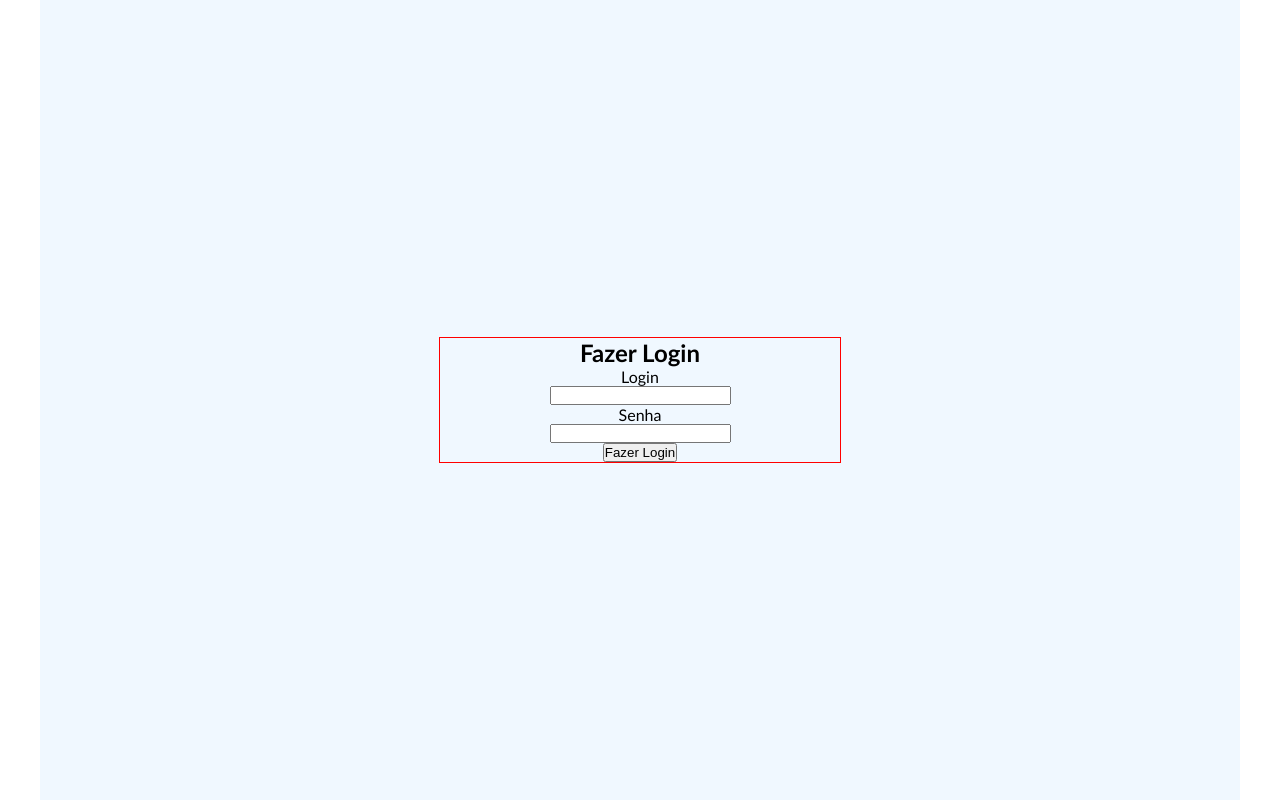
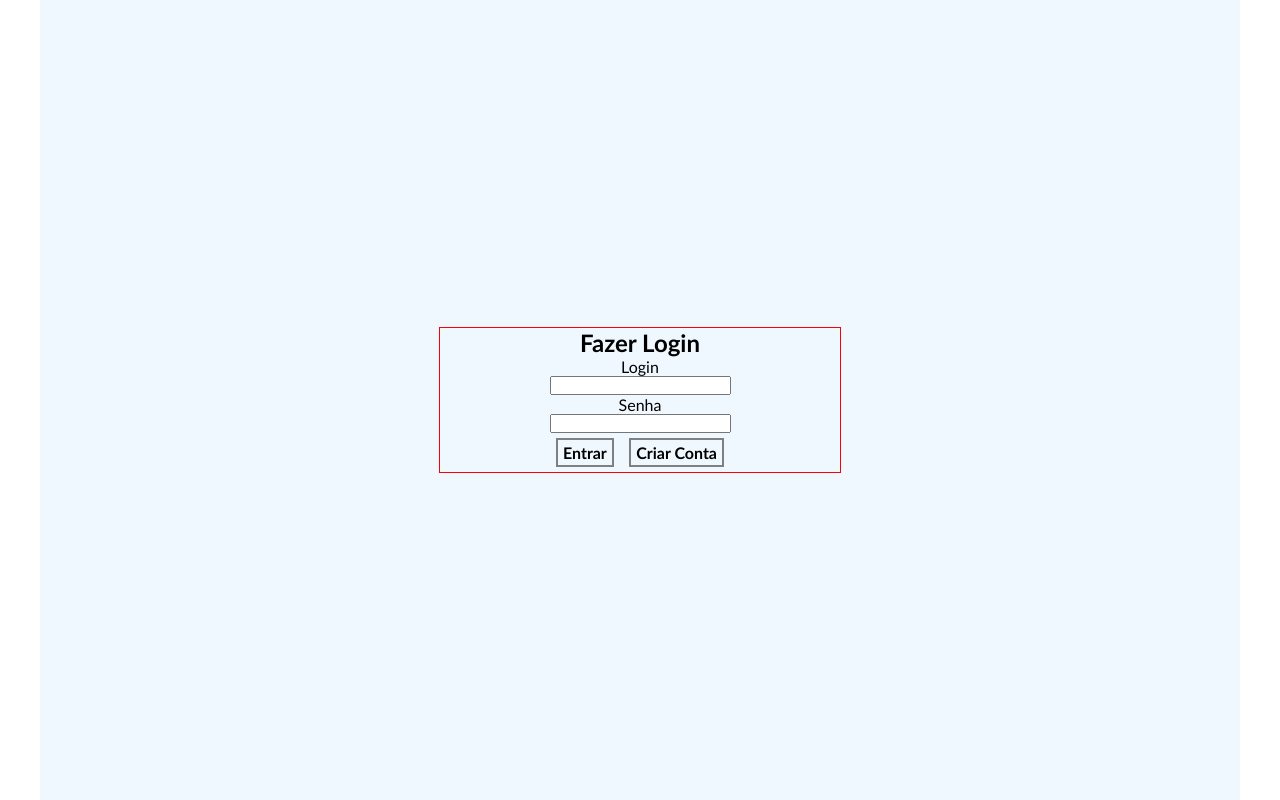
Before and after one commit to Codee-Hub/theater_management_web, a plain HTML site: page html/index.html in a window 1280 px wide. Drawn offline with Linux system fonts and the light colour scheme.

Commit message:
feat: create login page, Close #3

```diff
--- a/html/css/style.css
+++ b/html/css/style.css
@@ -27,3 +27,19 @@ body {
     align-items: center;
     border: 1px solid red;
 }
+
+#form div {
+    margin: 5px 0;
+    display: flex;
+    width: 42%;
+    flex-direction: row;
+    justify-content: space-between;
+}
+
+#form div a {
+    font-weight: bold;
+    color: black;
+    padding: 3px 5px;
+    text-decoration: none;
+    border: 2px solid gray;
+}
--- a/html/index.html
+++ b/html/index.html
@@ -13,11 +13,16 @@
         <form id="form" action="">
             <h2>Fazer Login</h2>
 
-            <label for="">Login</label>
-            <input type="text">
-            <label for="">Senha</label>
-            <input type="password">
-            <input type="submit" value="Fazer Login">
+            <label for="email">Login</label>
+            <input name="email" type="email">
+
+            <label for="password">Senha</label>
+            <input name="password" type="password">
+
+            <div>
+                <a href="">Entrar</a>
+                <a href="">Criar Conta</a>
+            </div>
         </form>
     </div>
 
```
